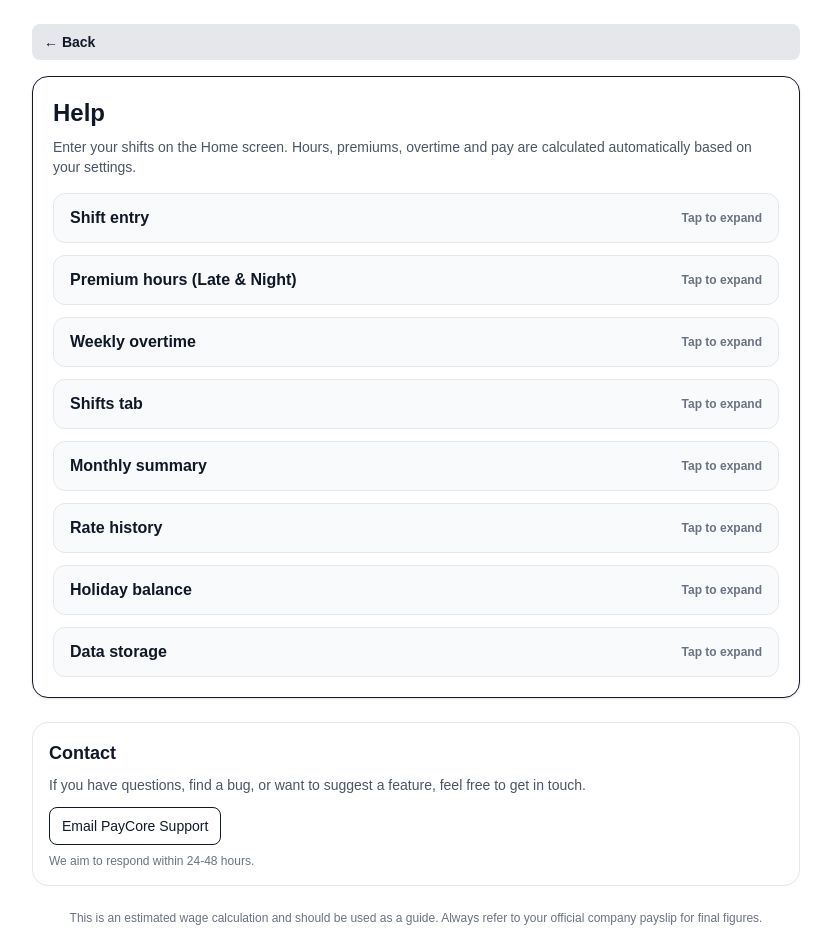
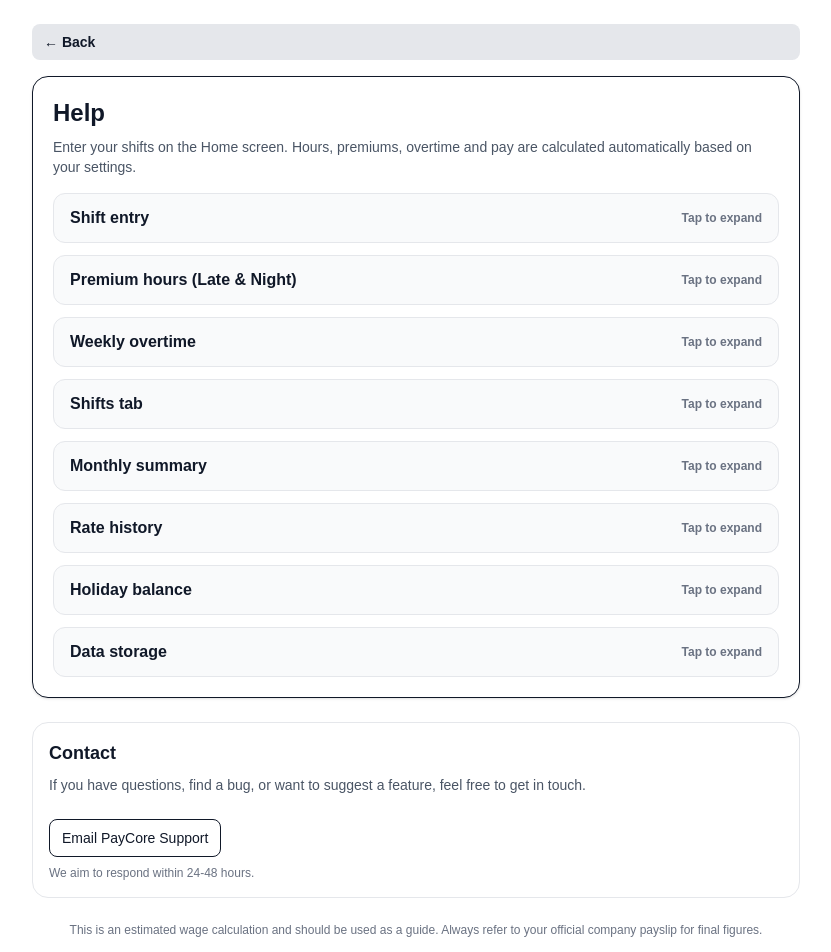
Before and after one commit to phil18019/wage-app, a Next.js app: page /help in a window 1280 px wide. Shown: the top 952 px of the page, without its empty margins (224-1055 px from the left). Built offline with nearby package versions, Linux system fonts and the light colour scheme.

Commit message:
Add PayCore support contact to help page

```diff
--- a/app/help/page.tsx
+++ b/app/help/page.tsx
@@ -134,12 +134,12 @@ export default function HelpPage() {
   </p>
 
   <div className="mt-3">
-    <a
-      href="mailto:paycoreapp@gmail.com"
-      className="inline-block rounded-lg border px-3 py-2 text-sm font-medium hover:bg-gray-100 dark:hover:bg-white/10"
-    >
-      Email PayCore Support
-    </a>
+   <a
+  href="mailto:paycoreapp@gmail.com?subject=PayCore Support Request"
+  className="inline-block mt-3 rounded-lg border px-3 py-2 text-sm font-medium hover:bg-gray-100 dark:hover:bg-white/10"
+>
+  Email PayCore Support
+</a>
   </div>
 
   <p className="mt-2 text-xs text-gray-500 dark:text-white/50">
```
